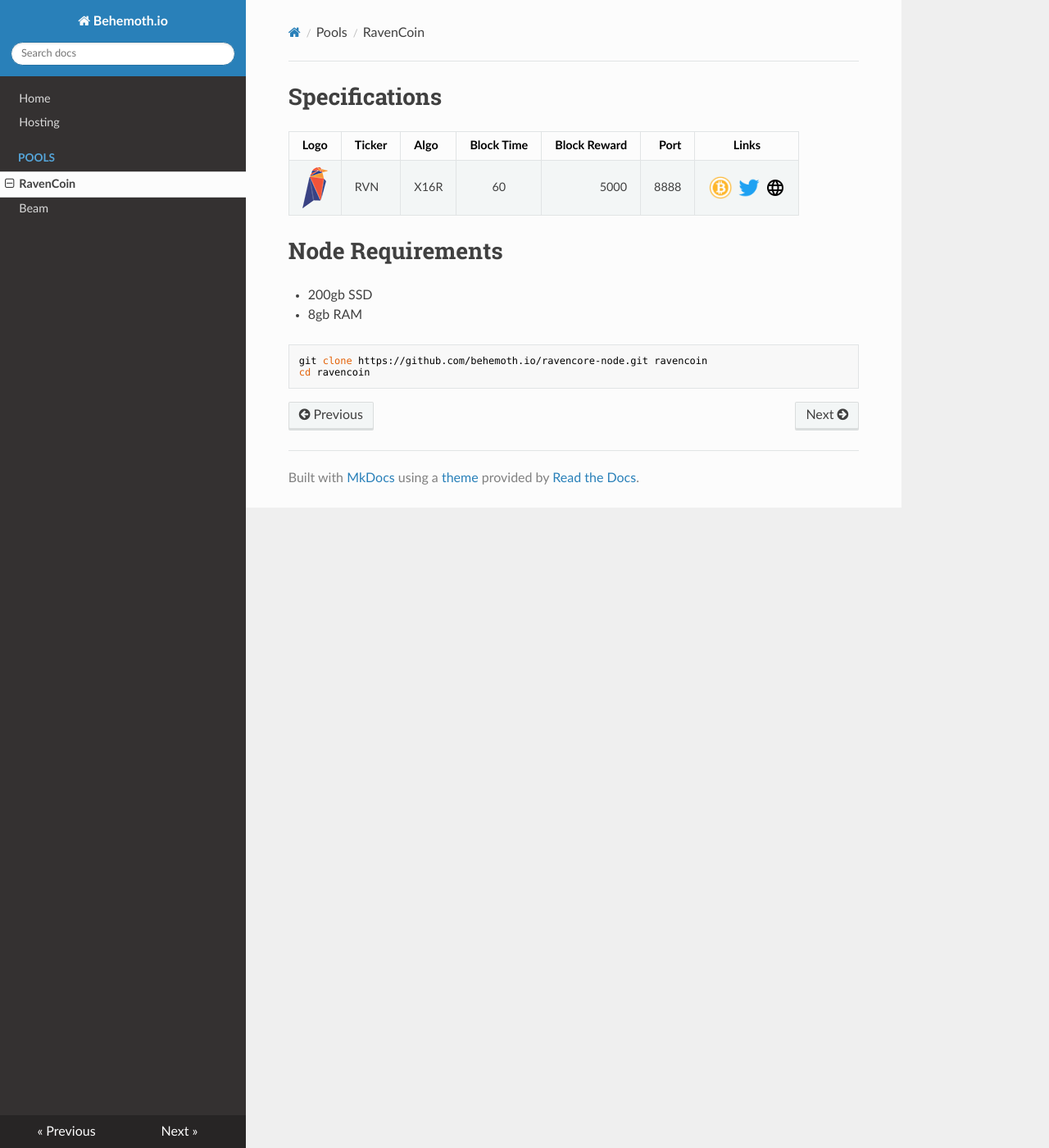
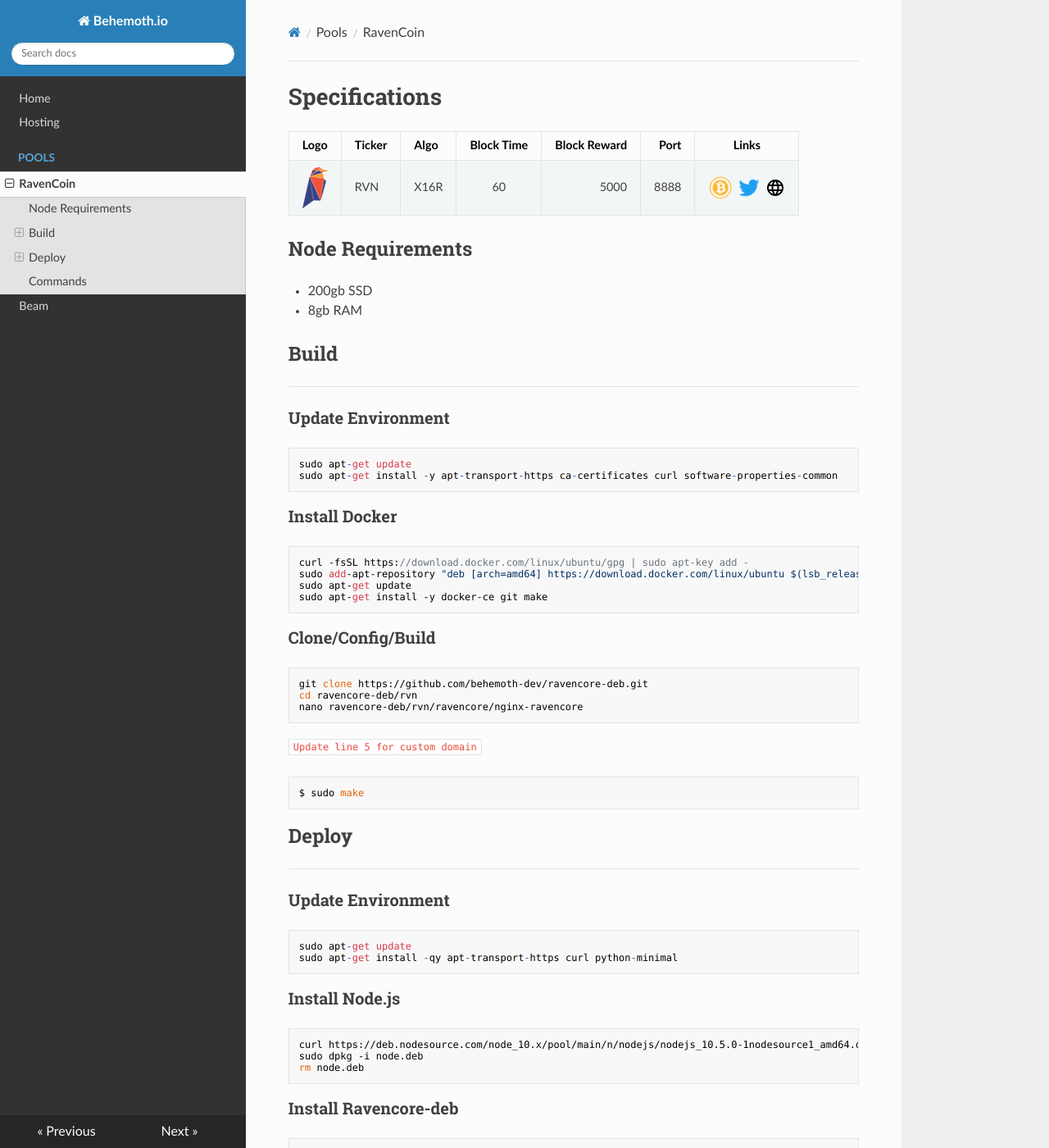
Before and after one commit to behemoth-dev/behemoth.io, an MkDocs documentation site: the page built from docs/coins/ravencoin.md, in a window 1280 px wide and 1400 px high. Shown: the whole window at 82% size. Built offline with MkDocs 1.6.1, drawn with Linux system fonts in a browser that asks for light colours; nearby versions of some CDN libraries; some of the changed text lies outside the part shown.

Commit message:
Added instructions for building Deb and deploying node

````diff
--- a/docs/coins/ravencoin.md
+++ b/docs/coins/ravencoin.md
@@ -13,12 +13,101 @@
 
 
 
-# Node Requirements
+## Node Requirements
 
 - 200gb SSD
 - 8gb RAM
 
+
+## Build
+---
+
+### Update Environment
 ```
-git clone https://github.com/behemoth.io/ravencore-node.git ravencoin
-cd ravencoin
+sudo apt-get update
+sudo apt-get install -y apt-transport-https ca-certificates curl software-properties-common
 ```
+
+### Install Docker
+```
+curl -fsSL https://download.docker.com/linux/ubuntu/gpg | sudo apt-key add -
+sudo add-apt-repository "deb [arch=amd64] https://download.docker.com/linux/ubuntu $(lsb_release -cs) stable"
+sudo apt-get update
+sudo apt-get install -y docker-ce git make
+```
+
+### Clone/Config/Build
+```
+git clone https://github.com/behemoth-dev/ravencore-deb.git
+cd ravencore-deb/rvn
+nano ravencore-deb/rvn/ravencore/nginx-ravencore
+```
+
+`Update line 5 for custom domain`
+
+```
+$ sudo make
+```
+
+## Deploy
+---
+
+### Update Environment
+```
+sudo apt-get update
+sudo apt-get install -qy apt-transport-https curl python-minimal
+```
+
+### Install Node.js
+```
+curl https://deb.nodesource.com/node_10.x/pool/main/n/nodejs/nodejs_10.5.0-1nodesource1_amd64.deb > node.deb
+sudo dpkg -i node.deb
+rm node.deb
+```
+
+### Install Ravencore-deb
+```
+sudo dpkg -i ravencore_<version>_amd64.deb #change <version>. This will error, the next commands resolve those errors.
+sudo apt-get update
+sudo apt-get -f install -y
+```
+
+### Add URL Redirect
+```
+sudo nano /etc/nginx/conf.d/redirect.conf
+```
+`Edit the file with:`
+```
+server {
+    server_name www.example.com;
+    return 301 $scheme://example.com$request_uri;
+}
+```
+
+### Undeploying
+```
+sudo apt-get install -y aptitude
+sudo aptitude purge ravencore
+```
+
+### Updating Version
+- Change version in git checkout in rvn/ravencore/Makefile
+- Create a new entry in rvn/ravencore/debian/changelog by using 'dch -i'
+- Then build as usual
+
+
+## Commands
+---
+```
+sudo service ravencore start
+sudo service ravencore stop
+sudo service ravencore restart
+sudo service ravencore status
+journalctl -u ravencore
+
+sudo service nginx start
+sudo service nginx stop
+sudo service nginx restart
+sudo service nginx status
+journalctl -u nginx
+```
````
